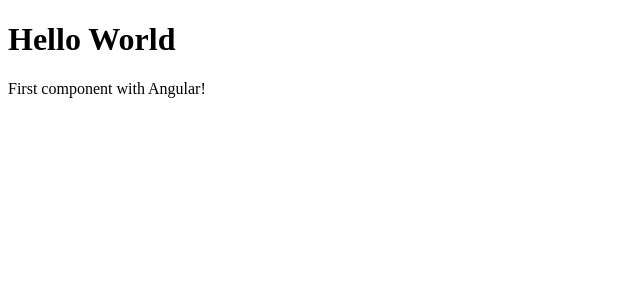
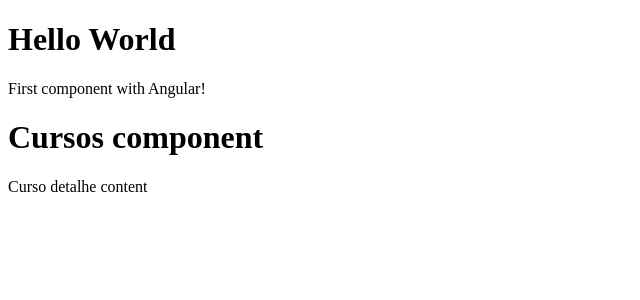
Before and after one commit to g-oliveira7/learning-angular, an Angular app: page / in a window 1280 px wide. Shown: the top 300 px of the page, without its empty margins (0-640 px from the left). Built offline with nearby package versions, Linux system fonts and the light colour scheme.

Commit message:
Creating modules

```diff
--- a/src/app/app.component.html
+++ b/src/app/app.component.html
@@ -3,3 +3,5 @@
 </h1>
 
 <first-component></first-component>
+
+<app-cursos></app-cursos>
--- a/src/app/app.module.ts
+++ b/src/app/app.module.ts
@@ -1,3 +1,4 @@
+import { CursosModule } from './cursos/cursos.module';
 import { NgModule } from '@angular/core';
 import { BrowserModule } from '@angular/platform-browser';
 
@@ -10,7 +11,8 @@
     FirstComponent
   ],
   imports: [
-    BrowserModule
+    BrowserModule,
+    CursosModule
   ],
   providers: [],
   bootstrap: [AppComponent]
--- /dev/null
+++ b/src/app/cursos/curso-detalhe/curso-detalhe.component.html
@@ -0,0 +1 @@
+<p>Curso detalhe content</p>
--- /dev/null
+++ b/src/app/cursos/cursos.component.html
@@ -0,0 +1,3 @@
+<h1>{{ title }}</h1>
+
+<app-curso-detalhe></app-curso-detalhe>
--- /dev/null
+++ b/src/app/cursos/cursos.component.ts
@@ -0,0 +1,10 @@
+import { Component } from '@angular/core';
+
+@Component({
+  selector: 'app-cursos',
+  templateUrl: './cursos.component.html',
+  styleUrls: ['./cursos.component.css']
+})
+export class CursosComponent {
+  title = 'Cursos component'
+}
```
Also changed, not shown: src/app/cursos/curso-detalhe/curso-detalhe.component.ts (added, +10 -0 lines), src/app/cursos/cursos.module.ts (added, +20 -0 lines), src/app/cursos/curso-detalhe/curso-detalhe.component.css (added), src/app/cursos/cursos.component.css (added), 2 other files (tests, documents, lock files or other folders).
